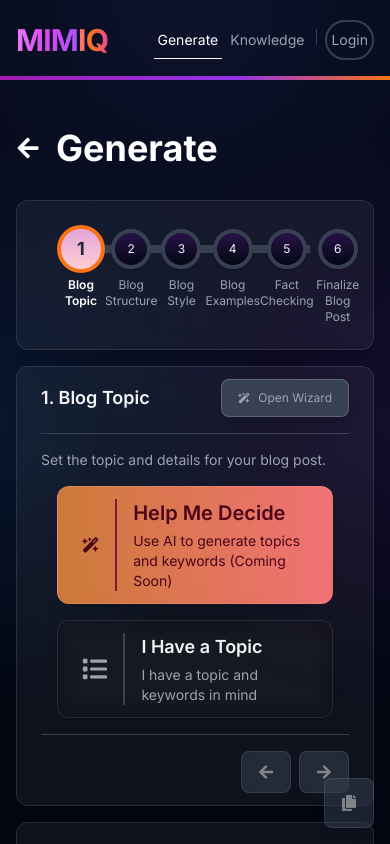
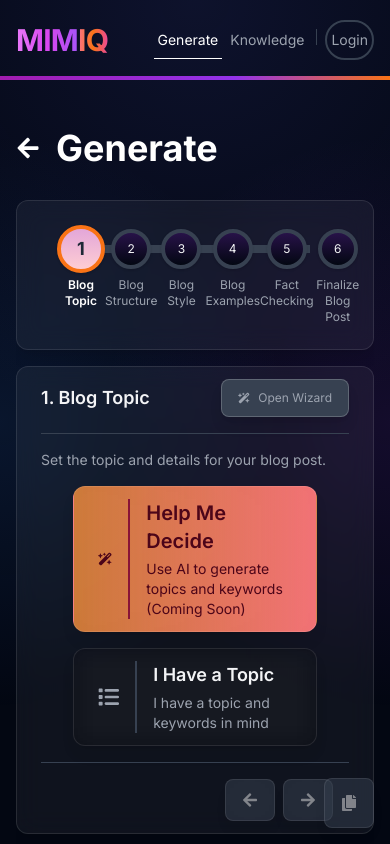
Before and after one commit to cmorman89/mimiq, a React (Vite) app in the folder frontend/: page /generate in a window 390 px wide. Shown: the top 844 px of the page. Built offline with nearby package versions, Linux system fonts and the light colour scheme; no server answers.

Commit message:
feat: create container class for inner blog element responsive indentation

```diff
--- a/frontend/src/features/generate/BlogFormPanel.tsx
+++ b/frontend/src/features/generate/BlogFormPanel.tsx
@@ -45,19 +45,19 @@ export const BlogFormPanel = ({
           itemsRow={true}
         >
           {isWizard ? (
-            <>
+            <span className="flex items-center gap-2">
               <FaPencil className="my-1" /> Manual Mode
-            </>
+            </span>
           ) : (
-            <>
+            <span className="flex items-center gap-2">
               <FaWandMagicSparkles className="my-1" /> Open Wizard
-            </>
+            </span>
           )}
         </Button>
       </div>
       <Divider className="bg-gray-700" />
       <p className="text-sm text-gray-400">{steps[activeStep].description}</p>
-      <div className="flex flex-col gap-4 w-full md:w-3/4 lg:w-2/3 xl:w-full xl:px-4 mx-auto">
+      <div className="blog-form-container flex-col">
         {!initialChoice ? (
           <BlogWizardSelection
             setInitialChoice={setInitialChoice}
--- a/frontend/src/features/generate/components/BlogActionMenu.tsx
+++ b/frontend/src/features/generate/components/BlogActionMenu.tsx
@@ -26,7 +26,7 @@ export const BlogActionMenu = ({
     handleGenerate(state);
   };
   return (
-    <div className="flex justify-between items-center gap-4 ">
+    <div className="blog-form-container justify-between">
       {/* Generate Button */}
       <Button
         type={isGenerating ? "disabled" : "accent"}
--- a/frontend/src/index.css
+++ b/frontend/src/index.css
@@ -75,8 +75,16 @@ body {
     z-index: -1;
   }
 
+  .blog-form-container {
+    @apply flex gap-4 w-full px-4 max-w-[800px] mx-auto;
+  }
+
   .fade-mask {
-    -webkit-mask-image: linear-gradient(to bottom, black 700%, transparent 100%);
+    -webkit-mask-image: linear-gradient(
+      to bottom,
+      black 700%,
+      transparent 100%
+    );
     mask-image: linear-gradient(to bottom, black 70%, transparent 100%);
     -webkit-mask-size: 100% 100%;
     mask-size: 100% 100%;
```
Also changed, not shown: 1 other file (tests, documents, lock files or other folders).
